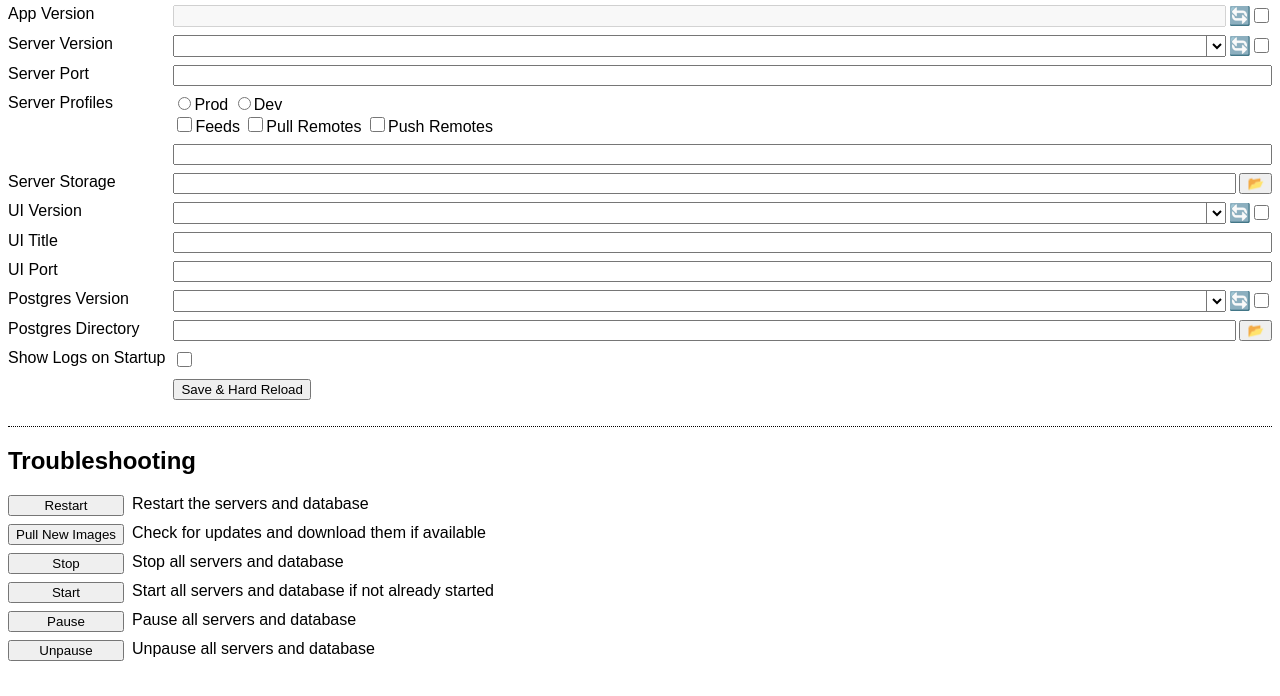
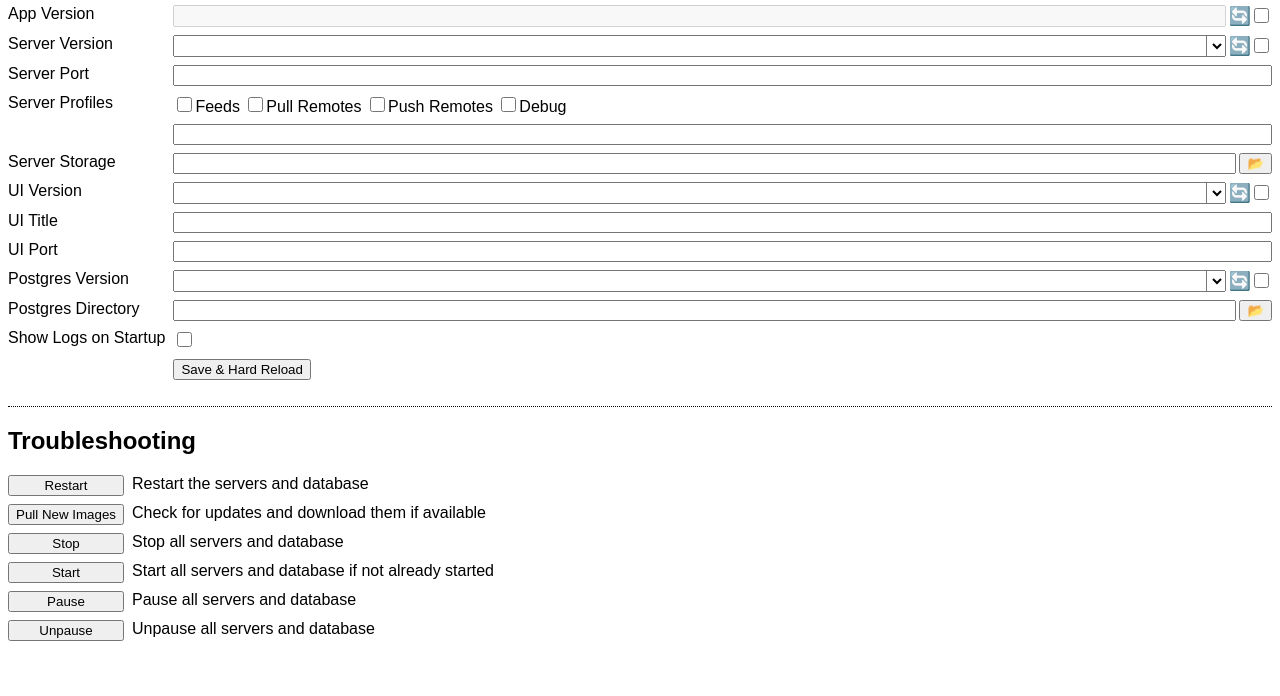
Before and after one commit to cjmalloy/jasper-app, an Electron app: page settings.html in a window 1280 px wide. Shown: the part 104-800 px from the top of the page. Drawn offline with nearby package versions, Linux system fonts and the light colour scheme; no server answers.

Commit message:
Remove dev mode and add debug

```diff
--- a/settings.html
+++ b/settings.html
@@ -96,8 +96,8 @@
       'dataDir',
     ];
     const profiles = [
-      'dev',
       'prod',
+      'debug',
       'feed-burst',
       'push-burst',
       'pull-burst',
@@ -176,7 +176,7 @@
     }
 
     function updateProfiles() {
-      const activeProfiles = ['storage', 'jwt'];
+      const activeProfiles = ['prod', 'storage', 'jwt'];
       for (const p of profiles) {
         if ($(`#serverProfiles_${p}`).prop('checked')) activeProfiles.push(p)
       }
@@ -218,13 +218,10 @@
 
   <label for="serverProfiles">Server Profiles</label>
   <div class="cb">
-    <div>
-      <input type="radio" id="serverProfiles_prod" name="env" value="prod" onclick="updateProfiles()"><label for="serverProfiles_prod">Prod</label>
-      <input type="radio" id="serverProfiles_dev" name="env" value="dev" onclick="updateProfiles()"><label for="serverProfiles_dev">Dev</label>
-    </div>
     <span><input type="checkbox" id="serverProfiles_feed-burst" onclick="updateProfiles()"><label for="serverProfiles_feed-burst">Feeds</label></span>
     <span><input type="checkbox" id="serverProfiles_pull-burst" onclick="updateProfiles()"><label for="serverProfiles_pull-burst">Pull Remotes</label></span>
     <span><input type="checkbox" id="serverProfiles_push-burst" onclick="updateProfiles()"><label for="serverProfiles_push-burst">Push Remotes</label></span>
+    <span><input type="checkbox" id="serverProfiles_debug" onclick="updateProfiles()"><label for="serverProfiles_debug">Debug</label></span>
   </div>
 
   <span></span>
```
